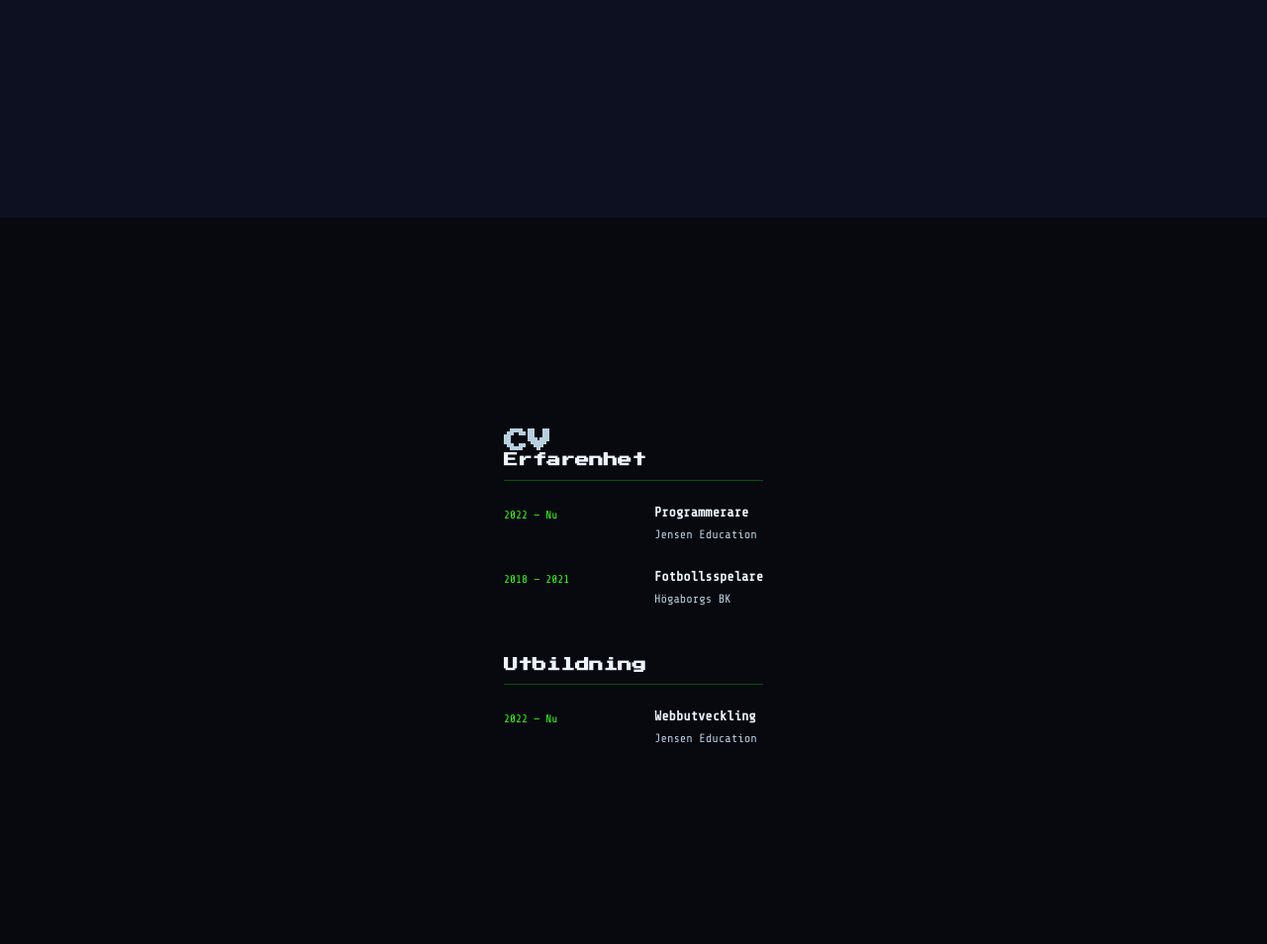
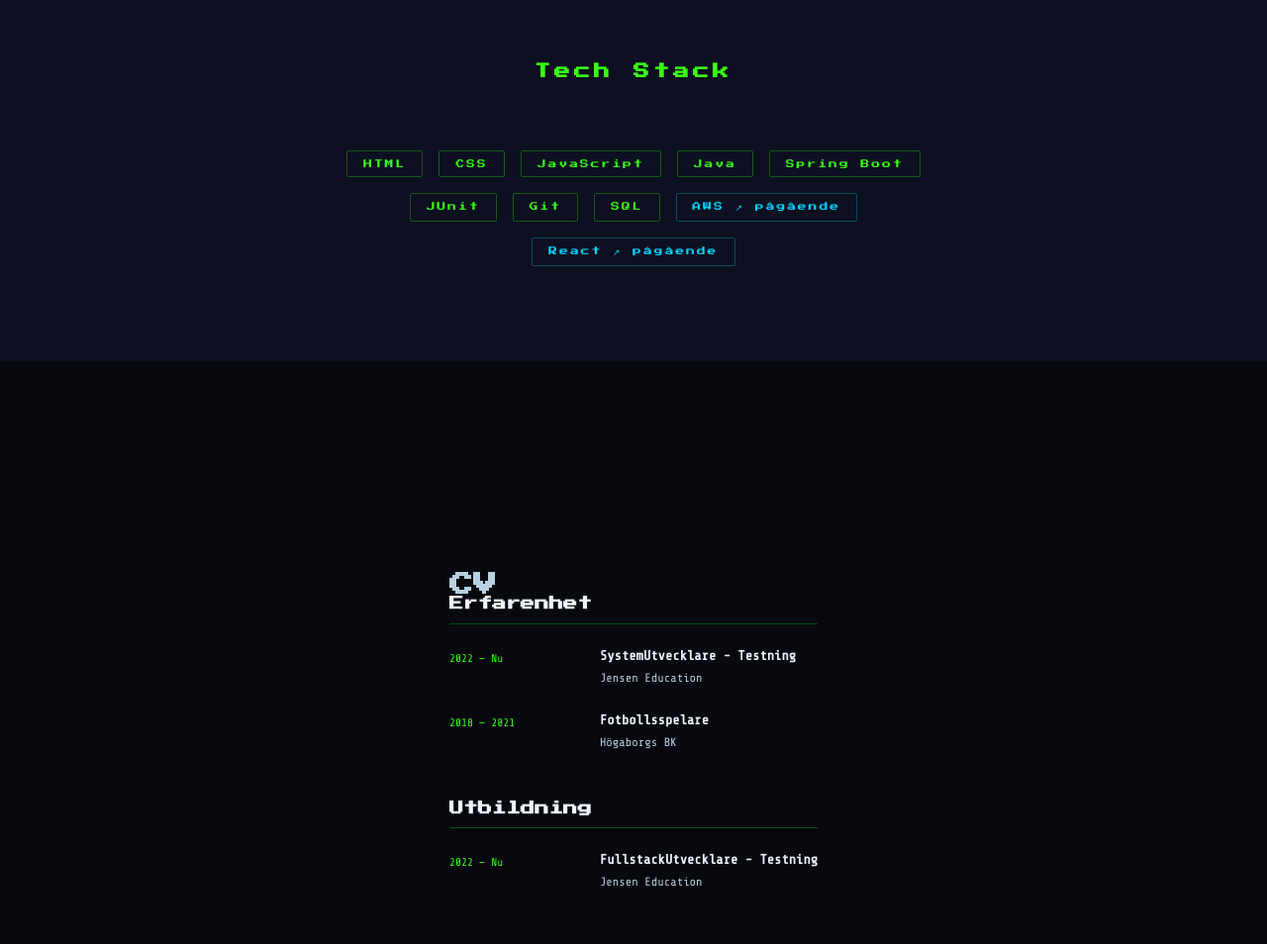
Before and after one commit to Zyco13/bleron-webbsida, a plain HTML site: page index.html in a window 1280 px wide. Shown: the part 2980-3934 px from the top of the page at 99% size. Drawn offline with nearby package versions, Linux system fonts and the light colour scheme.

Commit message:
gjorde klart tech stack sektionen

```diff
--- a/index.html
+++ b/index.html
@@ -75,6 +75,19 @@
             <div class="bed-side"></div>
           </div>
         </div>
+        <h2 class="tech-title">Tech Stack</h2>
+        <div class="tech-stack">
+          <span class="tech-tag">HTML</span>
+          <span class="tech-tag">CSS</span>
+          <span class="tech-tag">JavaScript</span>
+          <span class="tech-tag">Java</span>
+          <span class="tech-tag">Spring Boot</span>
+          <span class="tech-tag">JUnit</span>
+          <span class="tech-tag">Git</span>
+          <span class="tech-tag">SQL</span>
+          <span class="tech-tag tag-learning">AWS ↗ pågående</span>
+          <span class="tech-tag tag-learning">React ↗ pågående</span>
+        </div>
         <div class="os-overlay" id="osOverlay">
           <div class="os-desktop">
             <div class="os-topbar">
@@ -108,7 +121,7 @@
             <div class="cv-item">
               <span class="cv-date">2022 — Nu</span>
               <div class="cv-info">
-                <strong>Programmerare</strong>
+                <strong>SystemUtvecklare - Testning</strong>
                 <p>Jensen Education</p>
               </div>
             </div>
@@ -128,7 +141,7 @@
             <div class="cv-item">
               <span class="cv-date">2022 — Nu</span>
               <div class="cv-info">
-                <strong>Webbutveckling</strong>
+                <strong>FullstackUtvecklare - Testning</strong>
                 <p>Jensen Education</p>
               </div>
             </div>
--- a/styles.css
+++ b/styles.css
@@ -113,6 +113,7 @@ nav a:hover {
 #coding {
     min-height: 100vh;
     display: flex;
+    flex-direction: column;
     justify-content: center;
     align-items: center;
     background: #0d1020;
@@ -589,3 +590,54 @@ footer {
     transform-origin: right;
     transform-style: preserve-3d;
 }
+
+
+/* ---- TECH STACK ---- */
+.tech-stack {
+    display: flex;
+    flex-wrap: wrap;
+    justify-content: center;
+    gap: 1rem;
+    margin-top: 3rem;
+    max-width: 600px;
+}
+
+.tech-title {
+    font-size: 1rem;
+    color: var(--green);
+    margin-bottom: 1.5rem;
+    margin-top: 3rem;
+    letter-spacing: 4px;
+}
+
+.tech-tag {
+    font-family: 'Press Start 2P', monospace;
+    font-size: 0.55rem;
+    color: var(--green);
+    border: 1px solid rgba(57, 255, 20, 0.3);
+    padding: 0.5rem 1rem;
+    border-radius: 2px;
+    letter-spacing: 2px;
+    animation: flicker 3s infinite;
+}
+
+.tech-tag:hover {
+    background: rgba(57, 255, 20, 0.1);
+    border-color: var(--green);
+}
+
+.tech-tag.tag-learning {
+    color: #00d4ff;
+    border-color: rgba(0, 212, 255, 0.3);
+}
+
+.tech-tag.tag-learning:hover {
+    background: rgba(0, 212, 255, 0.1);
+    border-color: #00d4ff;
+}
+
+@keyframes flicker {
+    0%, 95%, 100% {opacity: 1; }
+    96% {opacity: 0.4; }
+    98% {opacity: 0.8; }
+}
```
